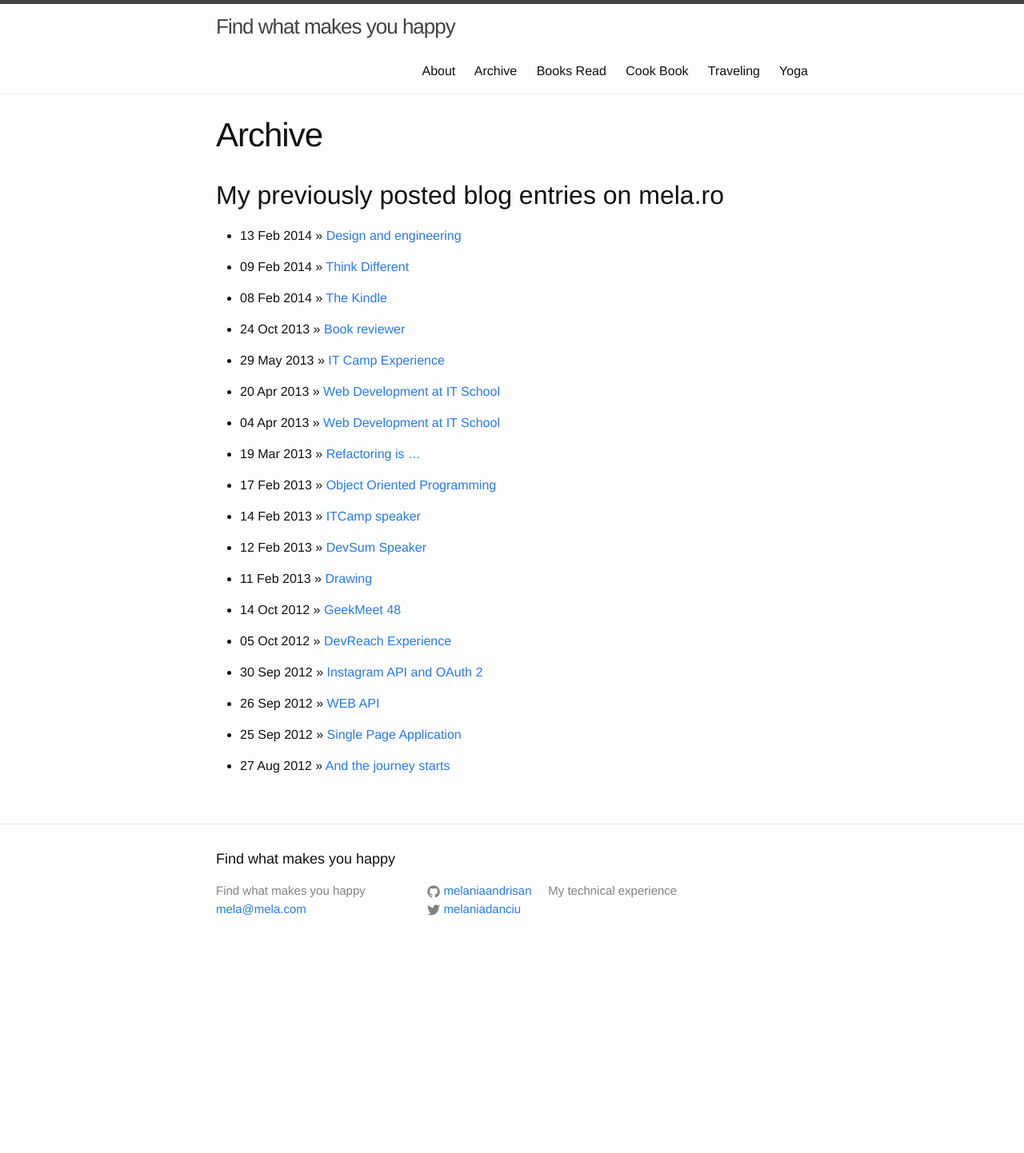
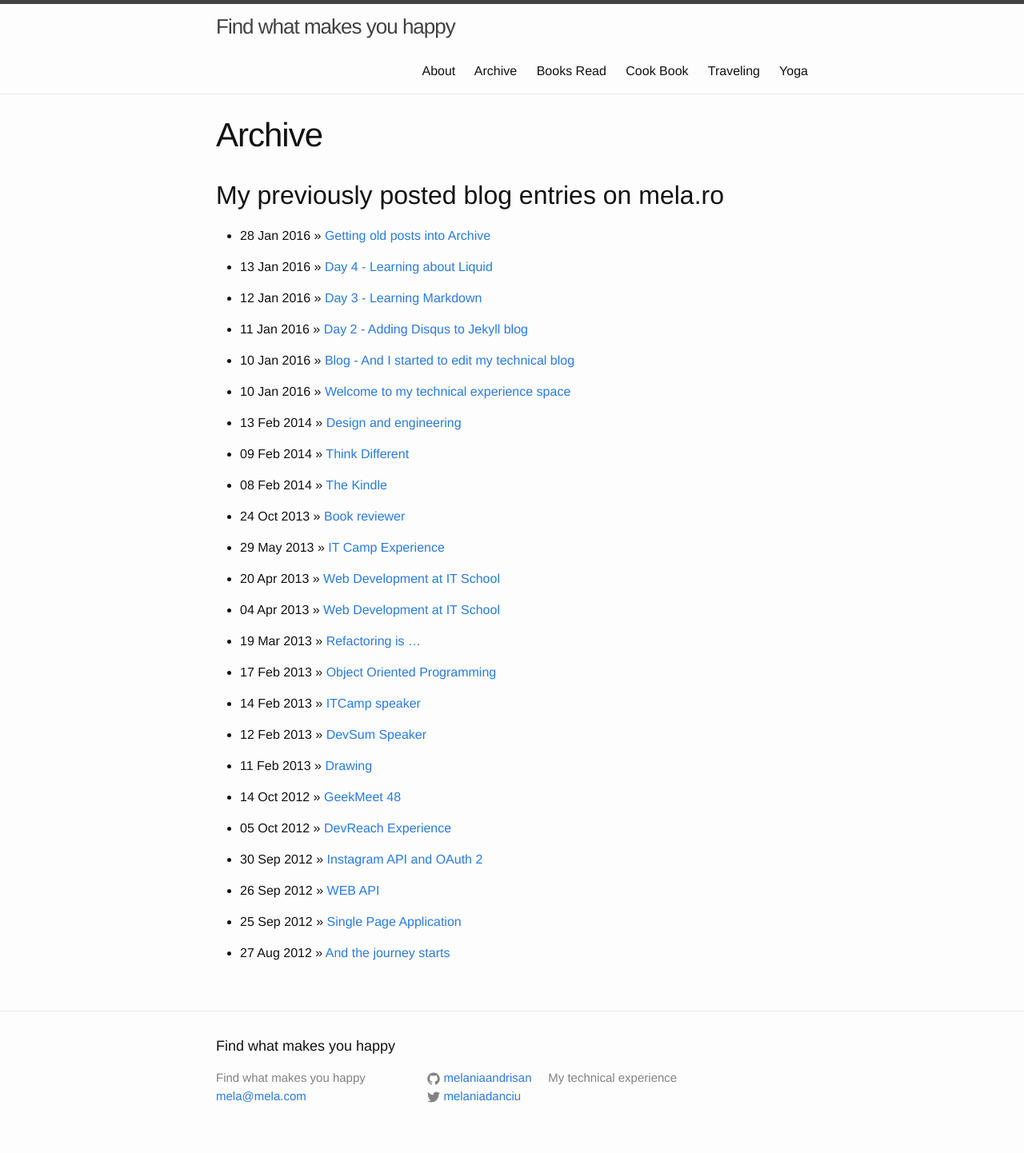
Before and after one commit to melaniaandrisan/melaniaandrisan.github.io, a Jekyll site: the page built from archive.md, in a window 1280 px wide. Shown: the whole page at 80% size. Built offline with Jekyll 4.4.1, drawn with Linux system fonts in a browser that asks for light colours; comment, search, counter and statistics services are not loaded; before the commit the page ends 1208 px from its top, so only the background shows below that.

Commit message:
changed category

```diff
--- a/_posts/2016-01-08-Getting-Old-Posts-Into-Archive.md
+++ b/_posts/2016-01-08-Getting-Old-Posts-Into-Archive.md
@@ -3,7 +3,7 @@
 published: true
 layout: post
 date: "2016-01-28 23:30:10 +0200"
-categories: OldBlog
+categories: [archive, OldBlog]
 title: "Getting old posts into Archive"
 
 ---
--- a/_posts/2016-01-10-And-I-started-to-edit-my-technical-blog.md
+++ b/_posts/2016-01-10-And-I-started-to-edit-my-technical-blog.md
@@ -2,7 +2,7 @@
 published: true
 layout: post
 date: "2016-01-10 21:35:13 +0200"
-categories: jekyll update
+categories: [archive,  jekyll update]
 title: Blog - And I started to edit my technical blog
 ---
 
--- a/_posts/2016-01-10-welcome-to-jekyll.markdown
+++ b/_posts/2016-01-10-welcome-to-jekyll.markdown
@@ -2,7 +2,7 @@
 layout: post
 title: "Welcome to my technical experience space  "
 date: "2016-01-10 20:35:13 +0200"
-categories: jekyll update
+categories: [archive, jekyll update]
 published: true
 ---
 
--- a/_posts/2016-01-11-Adding-Disqus-to-Jekyll-blog.md
+++ b/_posts/2016-01-11-Adding-Disqus-to-Jekyll-blog.md
@@ -2,7 +2,7 @@
 published: true
 layout: post
 date: "2016-01-11 20:35:13 +0200"
-categories: jekyll update
+categories: [archive, jekyll update]
 title: "Day 2 - Adding Disqus to Jekyll blog"
 ---
 
--- a/_posts/2016-01-12-Learning-Markdown.md
+++ b/_posts/2016-01-12-Learning-Markdown.md
@@ -2,7 +2,7 @@
 published: true
 layout: post
 date: "2016-01-12 23:35:13 +0200"
-categories: jekyll update
+categories: [archive, jekyll update]
 title: "Day 3 - Learning Markdown"
 ---
 
--- a/_posts/2016-01-13-Leaning-about-Liquid.md
+++ b/_posts/2016-01-13-Leaning-about-Liquid.md
@@ -2,7 +2,7 @@
 published: true
 layout: post
 date: "2016-01-13 23:35:13 +0200"
-categories: liquid
+categories: [archive, liquid]
 title: "Day 4 - Learning about Liquid"
 ---
 
```
